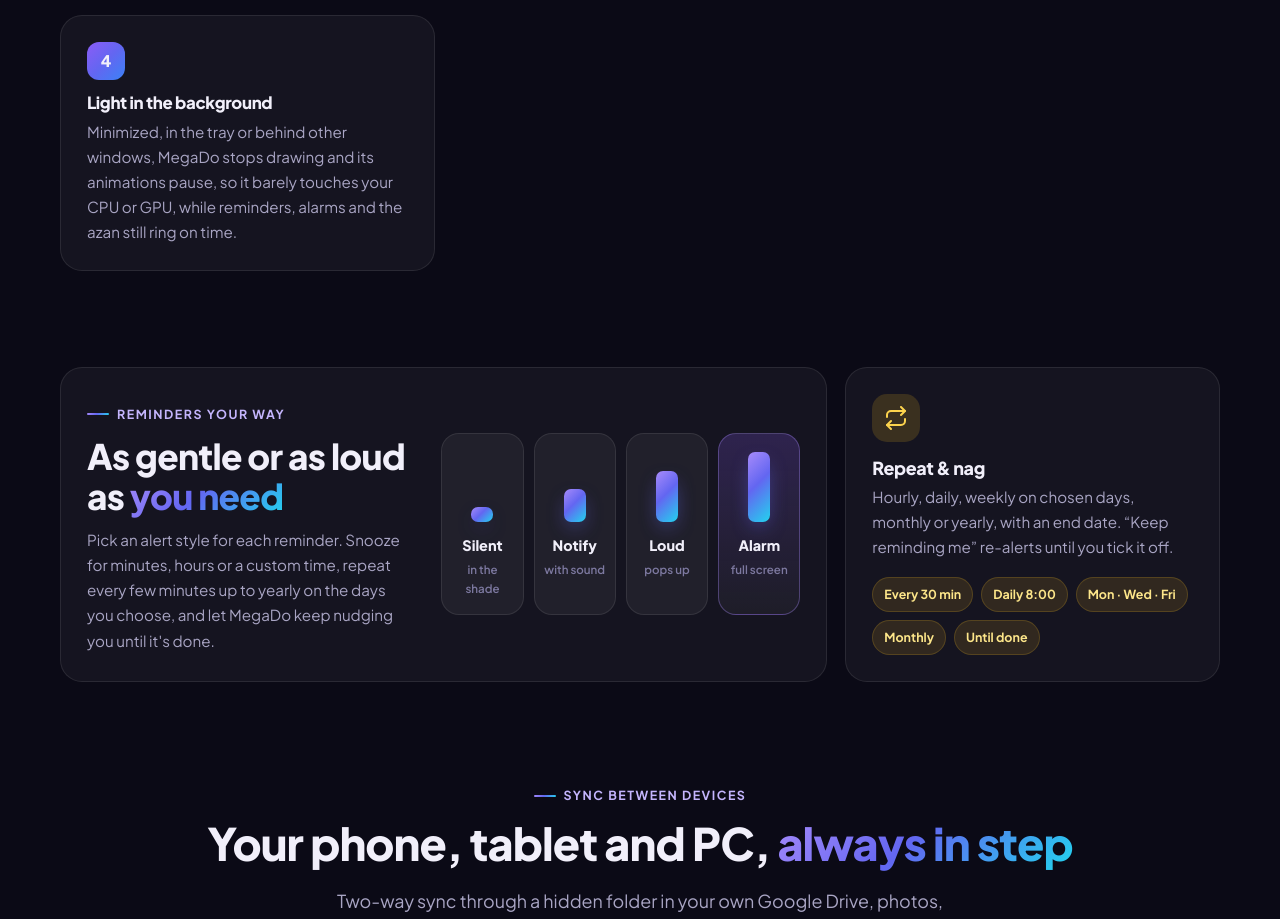
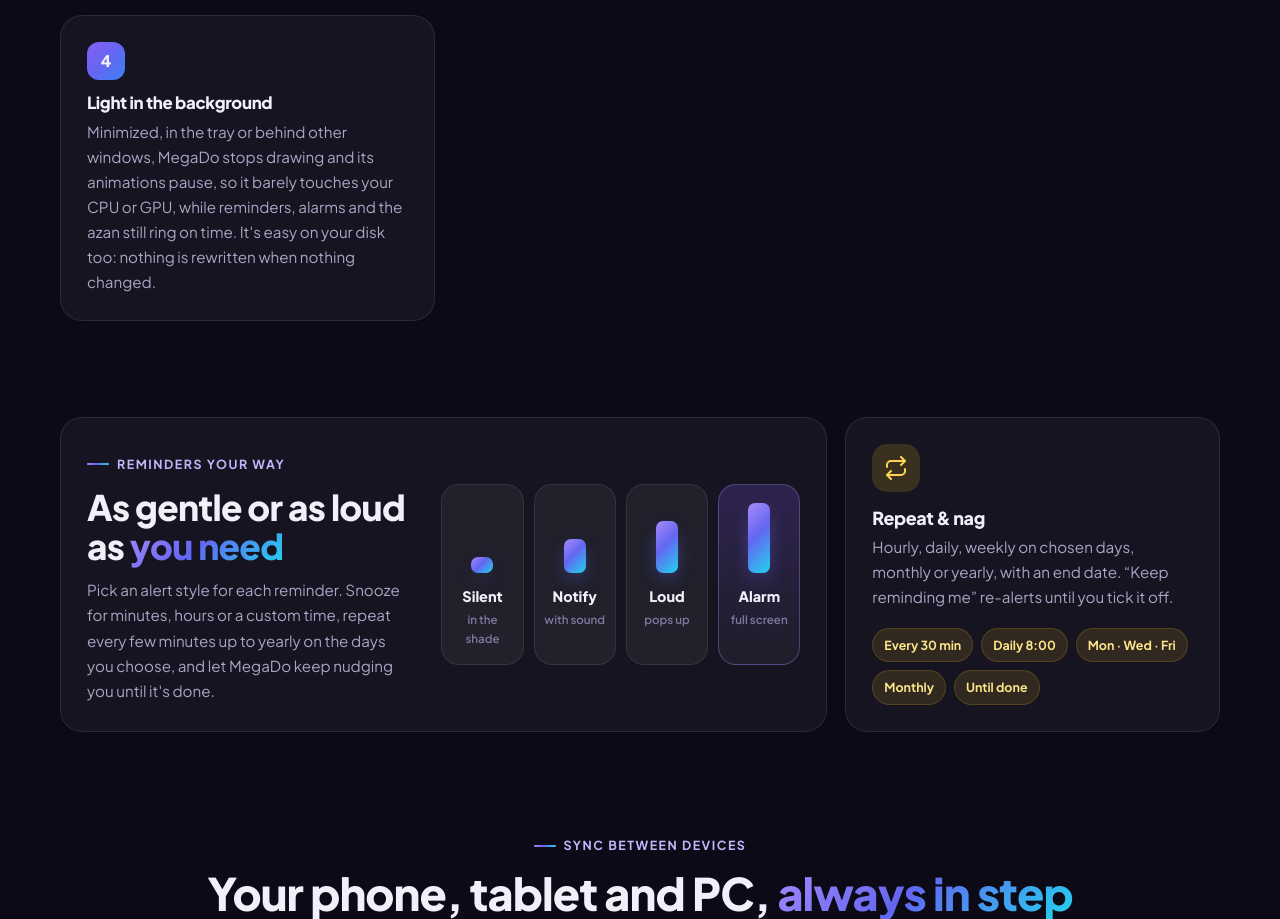
Before and after one commit to MegaMind2999/MegaDoApk, a plain HTML site: page index.html in a window 1280 px wide. Shown: the part 8073-8992 px from the top of the page. Drawn offline with Linux system fonts and the light colour scheme.

Commit message:
Easy on your disk: nothing rewritten when nothing changed, automatic backups at most every 6 hours
Co-Authored-By: Claude Opus 5.5 <noreply@anthropic.com>

```diff
--- a/index.html
+++ b/index.html
@@ -591,7 +591,7 @@
     <div class="step reveal"><h3>Install your way</h3><p>Just for you, or for everyone on the PC in Program Files. You can also pick your own folder.</p></div>
     <div class="step reveal"><h3>Sign in once</h3><p>Use the same Google account as on your phone, and your tasks and notes appear on both.</p></div>
     <div class="step reveal"><h3>Always there</h3><p>MegaDo can start with Windows and wait in the tray, so reminders and alarms ring on time. Turn on Phone remote and its remote desktop server to control it from your phone or another PC.</p></div>
-    <div class="step reveal"><h3>Light in the background</h3><p>Minimized, in the tray or behind other windows, MegaDo stops drawing and its animations pause, so it barely touches your CPU or GPU, while reminders, alarms and the azan still ring on time.</p></div>
+    <div class="step reveal"><h3>Light in the background</h3><p>Minimized, in the tray or behind other windows, MegaDo stops drawing and its animations pause, so it barely touches your CPU or GPU, while reminders, alarms and the azan still ring on time. It's easy on your disk too: nothing is rewritten when nothing changed.</p></div>
   </div>
 
   <section id="reminders" class="reveal">
```
Also changed, not shown: 1 other file.
